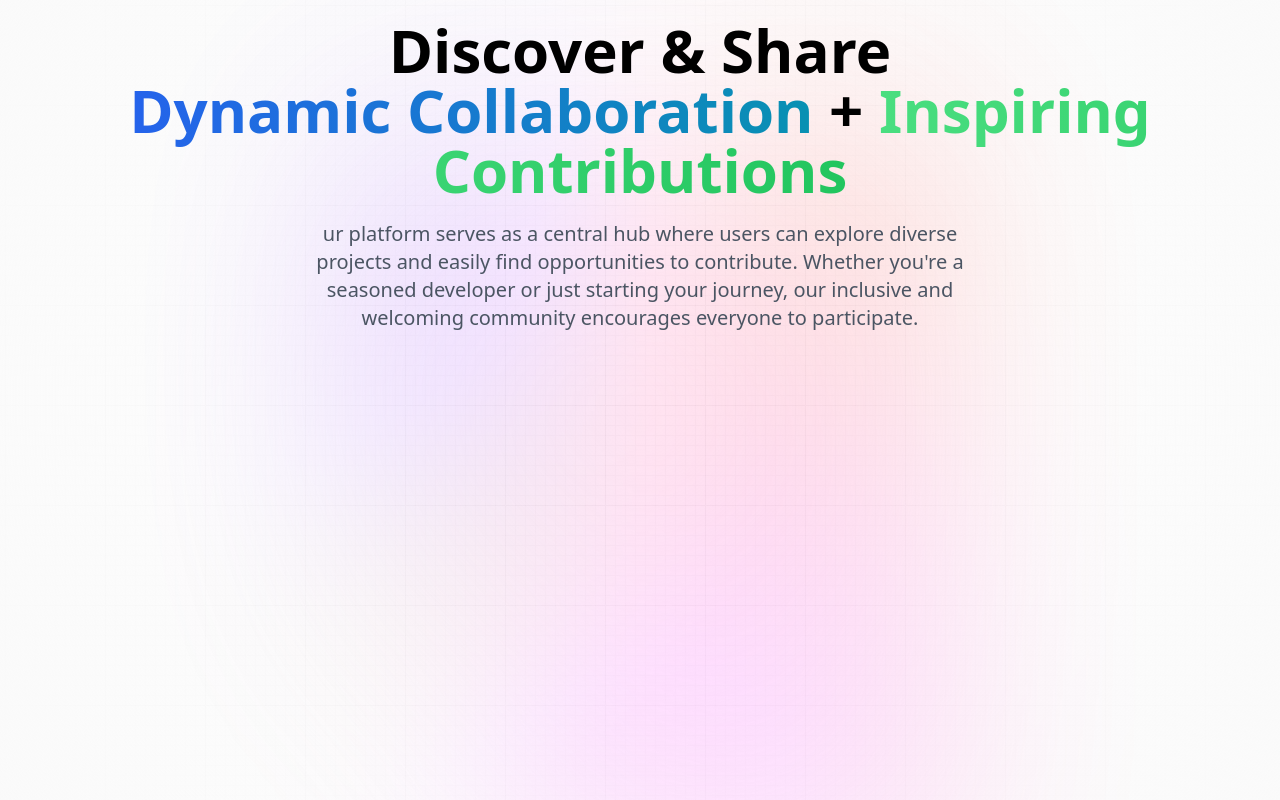
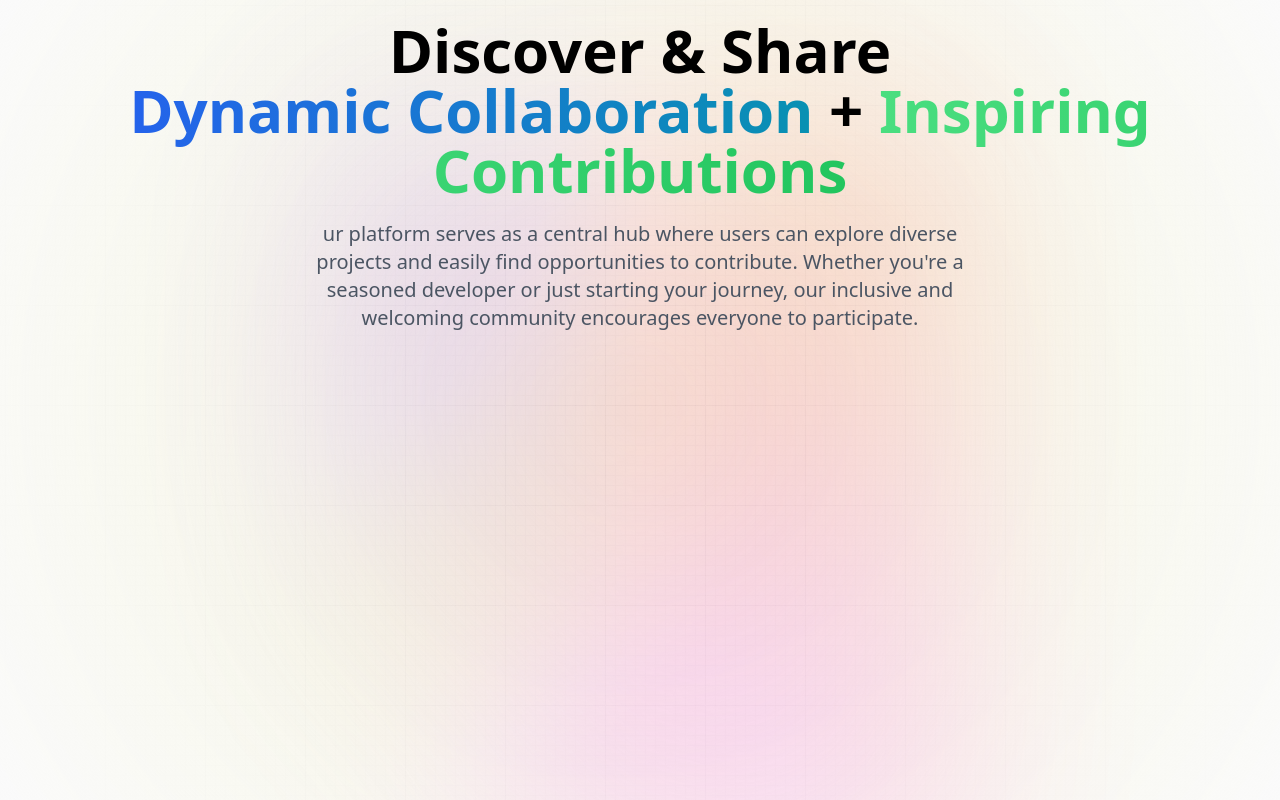
Before and after one commit to abrarmurad416/opensourceapp, a Next.js app: page / in a window 1280 px wide. Built offline with nearby package versions, Linux system fonts and the light colour scheme.

Commit message:
changed bg

```diff
--- a/styles/globals.css
+++ b/styles/globals.css
@@ -7,6 +7,10 @@
 /*
   Note: The styles for this gradient grid background is heavily inspired by the creator of this amazing site (https://dub.sh) – all credits go to them!
 */
+
+html {
+    background-color: beige;
+}
 
 .main {
     width: 100vw;
```
